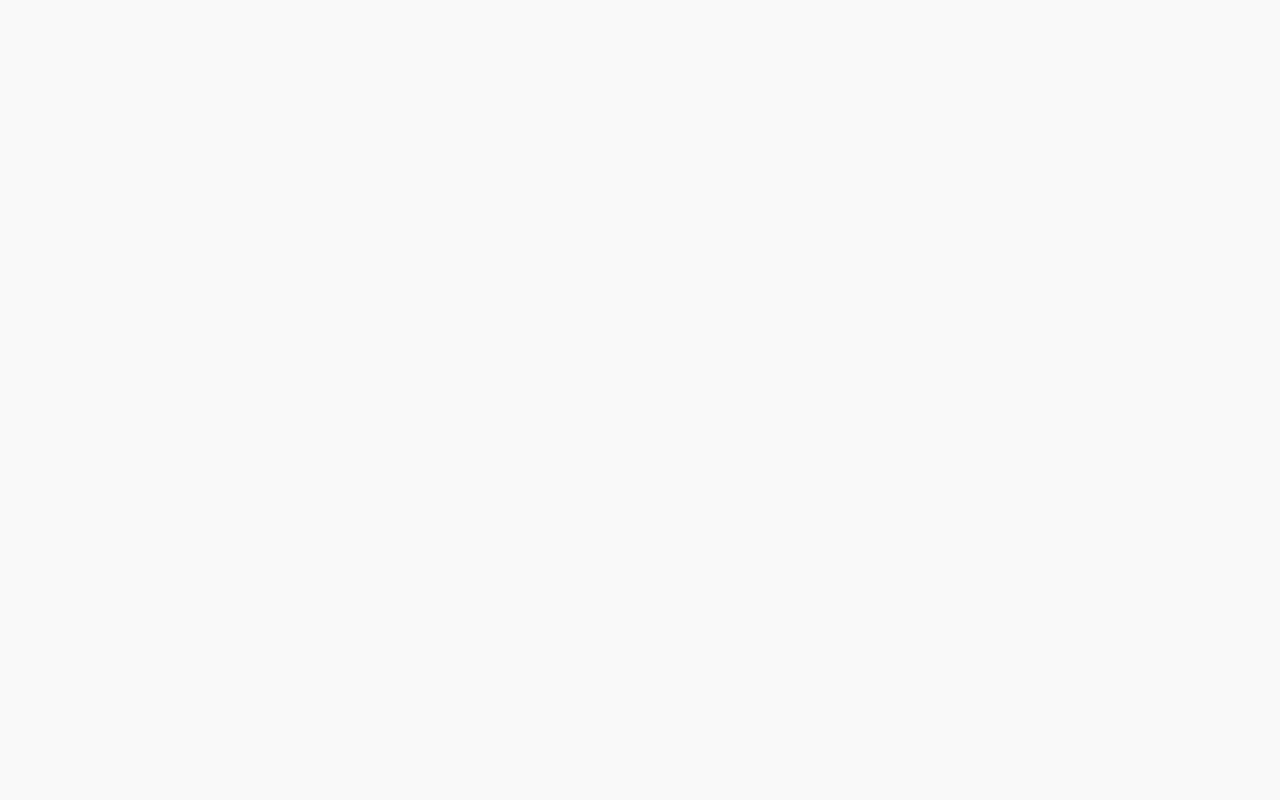
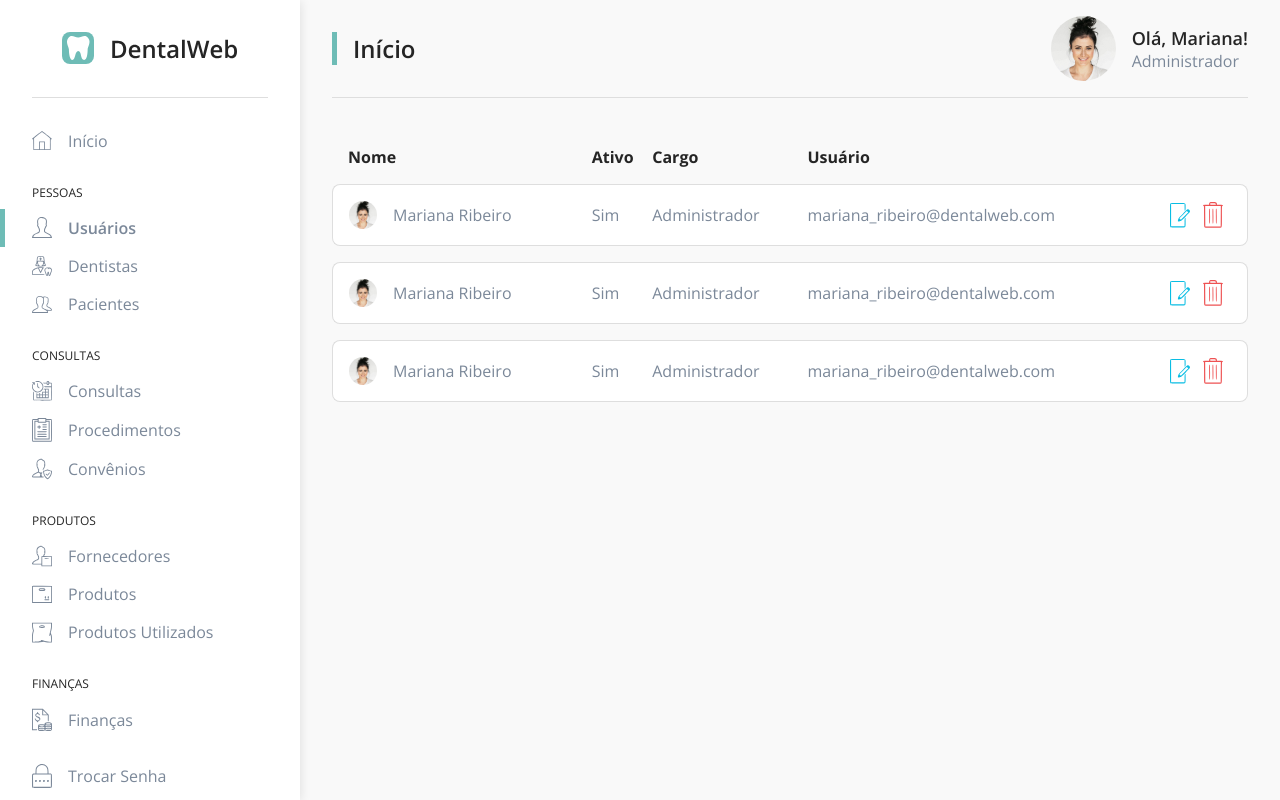
Before and after one commit to WellSantoss/gerenciamento-odontologico, a Vue app: page /users in a window 1280 px wide. Built offline with nearby package versions, Linux system fonts and the light colour scheme.

Commit message:
listagem de usuários

```diff
--- a/src/App.vue
+++ b/src/App.vue
@@ -106,6 +106,10 @@ main {
 
   .container {
     padding: 0px 32px;
+
+    .content {
+      padding: 32px 0px;
+    }
   }
 }
 
@@ -114,6 +118,60 @@ main {
   font-weight: 600;
 }
 
+.table {
+  overflow-x: auto;
+  width: 100%;
+}
+
+table {
+  text-align: left;
+  width: 100%;
+  border-spacing: 0 16px;
+
+  thead {
+    font-weight: 600;
+
+    th:first-child {
+      padding-left: 16px;
+    }
+  }
+
+  td {
+    color: $gray;
+    background-color: $white;
+    border-top: 1px solid $gray-200;
+    border-bottom: 1px solid $gray-200;
+    padding: 16px 0px;
+
+    &:first-child {
+      border-left: 1px solid $gray-200;
+      padding-left: 16px;
+      border-radius: 8px 0 0 8px;
+    }
+
+    &:last-child {
+      border-right: 1px solid $gray-200;
+      padding-right: 16px;
+      border-radius: 0 8px 8px 0;
+    }
+
+    &.icon img {
+      margin: 0 auto;
+    }
+
+    &.profile {
+      display: flex;
+      align-items: center;
+
+      img {
+        width: 28px;
+        border-radius: 50%;
+        margin-right: 16px;
+      }
+    }
+  }
+}
+
 @media screen and (max-width: 991px) {
   main {
     display: block;
--- a/src/router/routes.js
+++ b/src/router/routes.js
@@ -4,4 +4,9 @@ export const routes = [
     name: "Home",
     component: () => import("@/views/Home.vue"),
   },
+  {
+    path: "/users",
+    name: "Users",
+    component: () => import("@/views/users/Users.vue"),
+  },
 ];
--- a/src/views/Home.vue
+++ b/src/views/Home.vue
@@ -1,5 +1,5 @@
 <template>
-  <div>
+  <div class="content">
     <h1>Home</h1>
   </div>
 </template>
--- /dev/null
+++ b/src/views/users/Users.vue
@@ -0,0 +1,70 @@
+<template>
+  <div class="content">
+    <div class="table">
+      <table>
+        <thead>
+          <tr>
+            <th>Nome</th>
+            <th>Ativo</th>
+            <th>Cargo</th>
+            <th>Usuário</th>
+            <th></th>
+            <th></th>
+          </tr>
+        </thead>
+        <tbody>
+          <tr v-for="(user, index) in users" :key="index">
+            <td class="profile">
+              <img :src="require(`@/assets/${user.image}`)" alt="Editar" />
+              {{ user.name }}
+            </td>
+            <td>{{ user.active ? "Sim" : "Não" }}</td>
+            <td>{{ user.position }}</td>
+            <td>{{ user.user }}</td>
+            <td class="icon">
+              <img src="../../assets/edit.svg" alt="Editar" />
+            </td>
+            <td class="icon">
+              <img src="../../assets/trash.svg" alt="Excluir" />
+            </td>
+          </tr>
+        </tbody>
+      </table>
+    </div>
+  </div>
+</template>
+
+<script>
+export default {
+  name: "Users",
+  data() {
+    return {
+      users: [
+        {
+          name: "Mariana Ribeiro",
+          image: "profile.jpg",
+          active: true,
+          position: "Administrador",
+          user: "mariana_ribeiro@dentalweb.com",
+        },
+        {
+          name: "Mariana Ribeiro",
+          image: "profile.jpg",
+          active: true,
+          position: "Administrador",
+          user: "mariana_ribeiro@dentalweb.com",
+        },
+        {
+          name: "Mariana Ribeiro",
+          image: "profile.jpg",
+          active: true,
+          position: "Administrador",
+          user: "mariana_ribeiro@dentalweb.com",
+        },
+      ],
+    };
+  },
+};
+</script>
+
+<style lang="scss" scoped></style>
```
